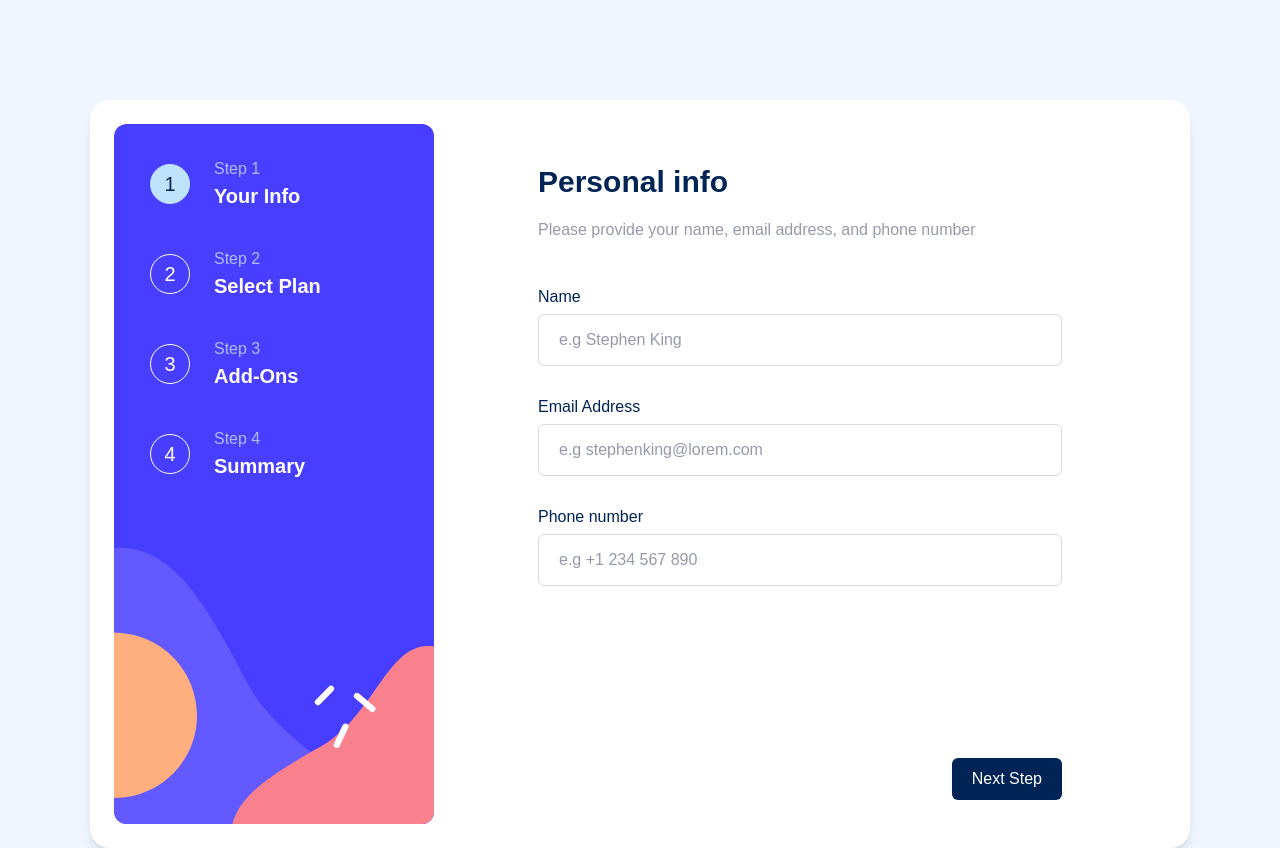
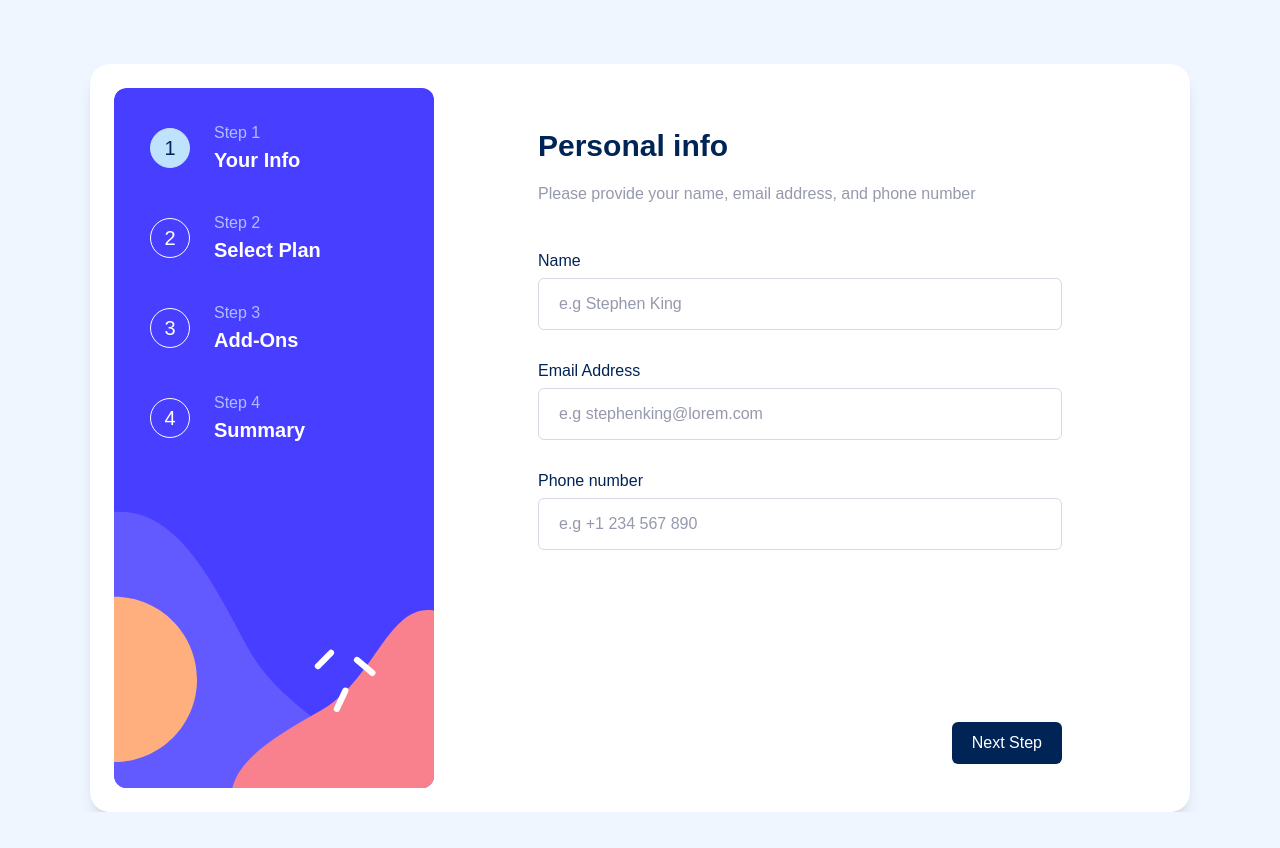
Before and after one commit to eugenederii/step-form, a React (Create React App) app: page / in a window 1280 px wide. After the commit the page ends 812 px from the top, so only its background shows below. Built offline with nearby package versions, Linux system fonts and the light colour scheme.

Commit message:
fix: fix

```diff
--- a/src/layouts/pageLayuot/pageLayout.tsx
+++ b/src/layouts/pageLayuot/pageLayout.tsx
@@ -6,7 +6,7 @@ import { type PageLayoutProps } from "./pageLayout.interface";
 
 export const PageLayout: FC<PageLayoutProps> = ({ children, currentStep }) => {
   return (
-    <div className="flex flex-col md:flex-row w-full h-full max-w-[1100px] md:bg-white bg-mongo rounded-[20px] md:shadow-lg md:p-6 mx-auto md:mt-[100px]">
+    <div className="flex flex-col md:flex-row w-full h-full max-w-[1100px] md:bg-white bg-mongo rounded-[20px] md:shadow-lg md:p-6 mx-auto md:mt-16">
       <StepIndicator currentStep={currentStep} />
       <div className="md:bg-white flex flex-col relative bg-transparent md:static -top-[88px] md:top-0 gap-4 px-[20px] md:px-14 w-full rounded-lg ">
         {children}
```
